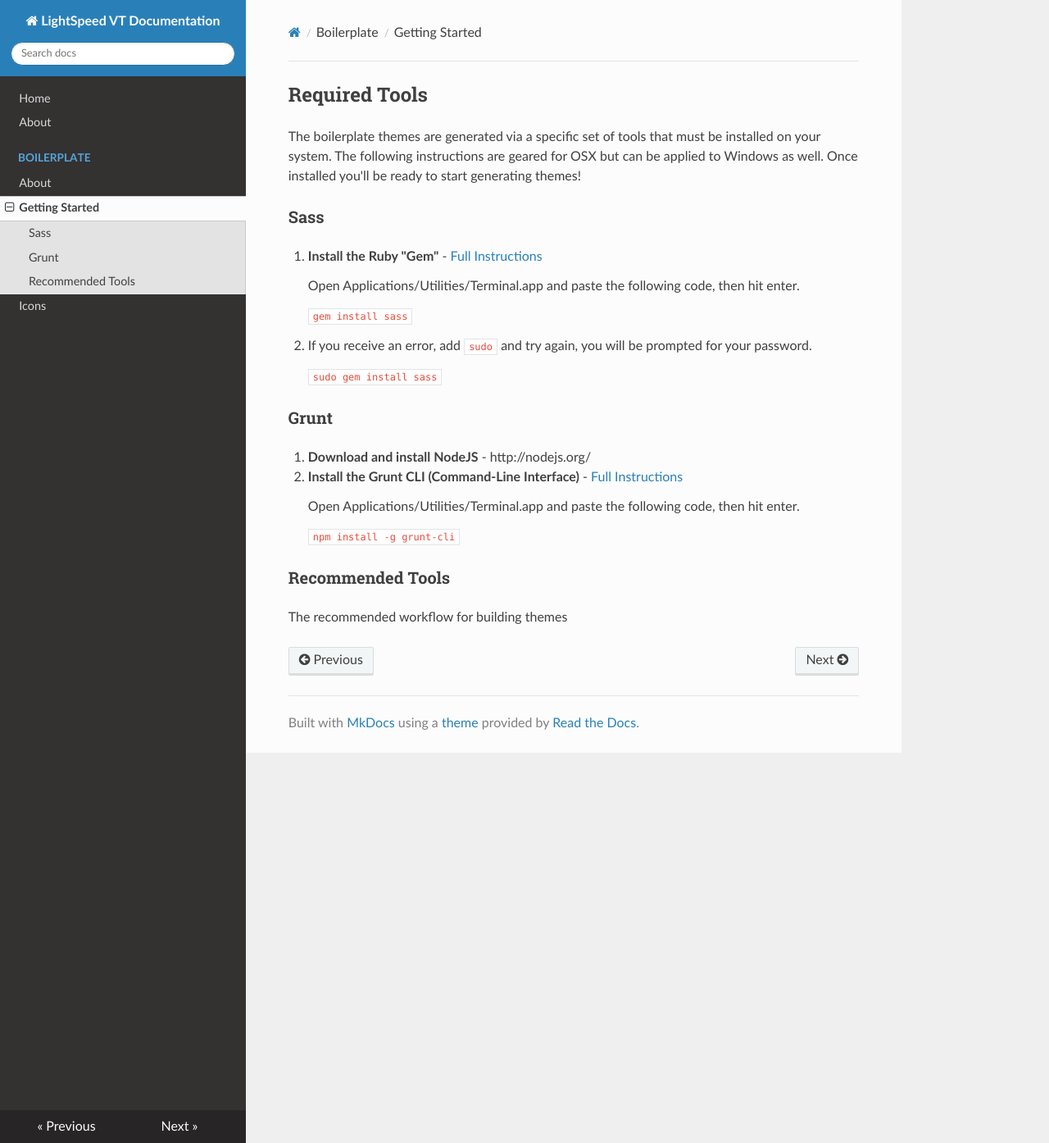
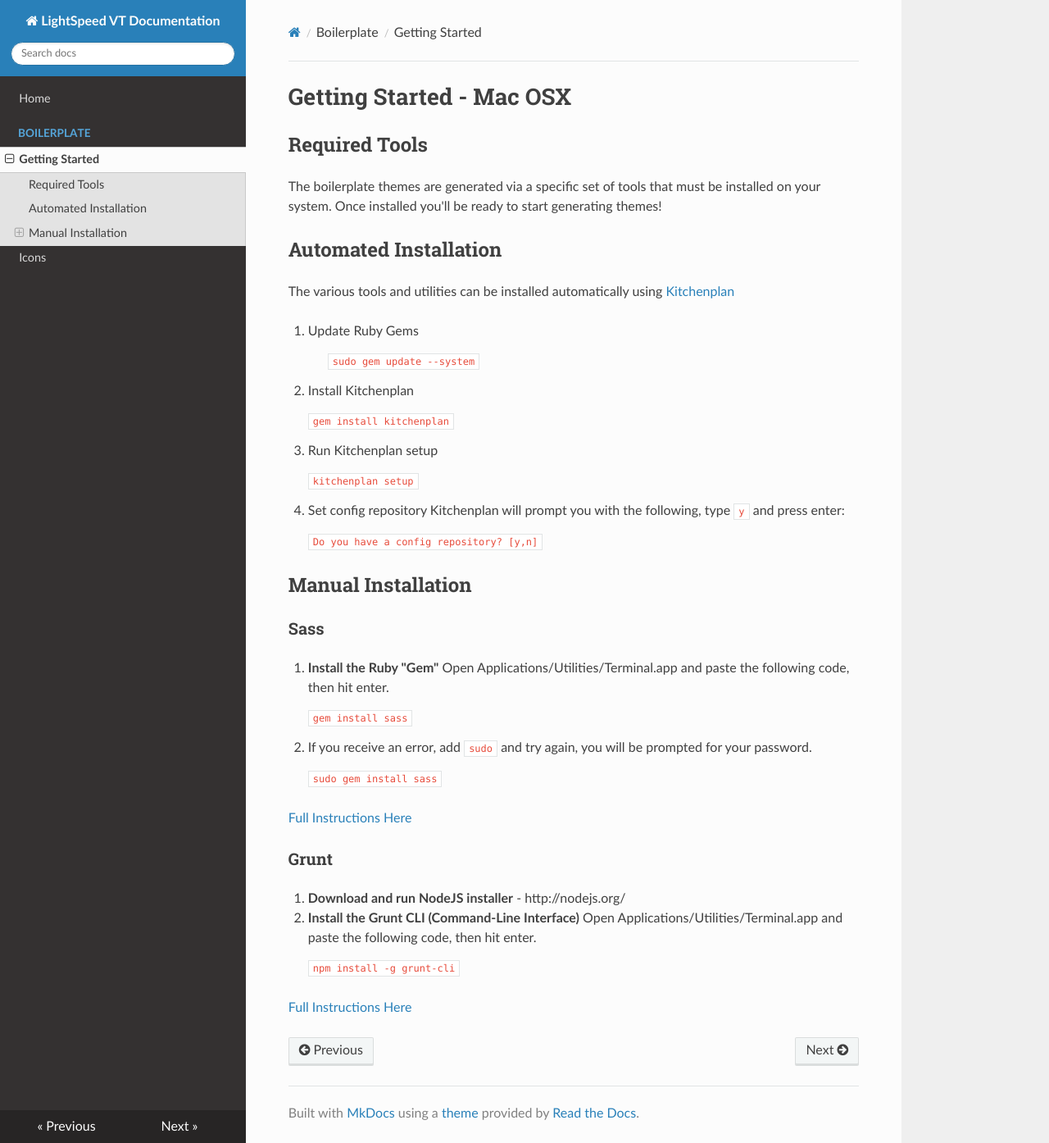
Before and after one commit to lightspeedvt/lsvt-docs, an MkDocs documentation site: the page built from docs/boilerplate/getting-started.md, in a window 1280 px wide and 1394 px high. Shown: the whole window at 82% size. Built offline with MkDocs 1.6.1, drawn with Linux system fonts in a browser that asks for light colours; nearby versions of some CDN libraries; old or Windows-style settings are respelled for this version of MkDocs.

Commit message:
Latest version

```diff
--- a/docs/boilerplate/getting-started.md
+++ b/docs/boilerplate/getting-started.md
@@ -1,11 +1,33 @@
+#Getting Started - Mac OSX
+
 ##Required Tools
-The boilerplate themes are generated via a specific set of tools that must be installed on your system. The following instructions are geared for OSX but can be applied to Windows as well. Once installed you'll be ready to start generating themes!
+The boilerplate themes are generated via a specific set of tools that must be installed on your system. Once installed you'll be ready to start generating themes!
 
+##Automated Installation
+The various tools and utilities can be installed automatically using [Kitchenplan](http://kitchenplan.github.io/kitchenplan/)
+
+1. Update Ruby Gems
+
+    >`sudo gem update --system`
+
+2. Install Kitchenplan
+
+    `gem install kitchenplan`
+
+3. Run Kitchenplan setup
+
+    `kitchenplan setup`
+
+4. Set config repository
+    Kitchenplan will prompt you with the following, type `y` and press enter:
+
+    `Do you have a config repository? [y,n]`
+
+##Manual Installation
 
 ###Sass
 
-1. **Install the Ruby "Gem"** - [Full Instructions](http://sass-lang.com/install)
-
+1. **Install the Ruby "Gem"**
     Open Applications/Utilities/Terminal.app and paste the following code, then hit enter.
 
     `gem install sass`
@@ -14,17 +36,15 @@
 
     `sudo gem install sass`
 
+[Full Instructions Here](http://sass-lang.com/install)
+
 ###Grunt
 
-1. **Download and install NodeJS** - http://nodejs.org/
+1. **Download and run NodeJS installer** - http://nodejs.org/
 
-
-2. **Install the Grunt CLI (Command-Line Interface)** - [Full Instructions](http://gruntjs.com/getting-started)
-
+2. **Install the Grunt CLI (Command-Line Interface)**
     Open Applications/Utilities/Terminal.app and paste the following code, then hit enter.
 
     `npm install -g grunt-cli`
 
-
-###Recommended Tools
-The recommended workflow for building themes
+[Full Instructions Here](http://gruntjs.com/getting-started)
--- a/mkdocs.yml
+++ b/mkdocs.yml
@@ -1,8 +1,6 @@
 site_name: LightSpeed VT Documentation
 pages:
 - ['index.md', 'Home']
-- ['about.md', 'About']
-- ['boilerplate/about.md', 'Boilerplate', 'About']
 - ['boilerplate/getting-started.md', 'Boilerplate', 'Getting Started']
 - ['boilerplate/icons.md', 'Boilerplate', 'Icons']
 theme: readthedocs
```
Also changed, not shown: docs/about.md (deleted, +0 -57 lines), docs/boilerplate/icons.md (+0 -1 lines), docs/boilerplate/about.md (deleted).
